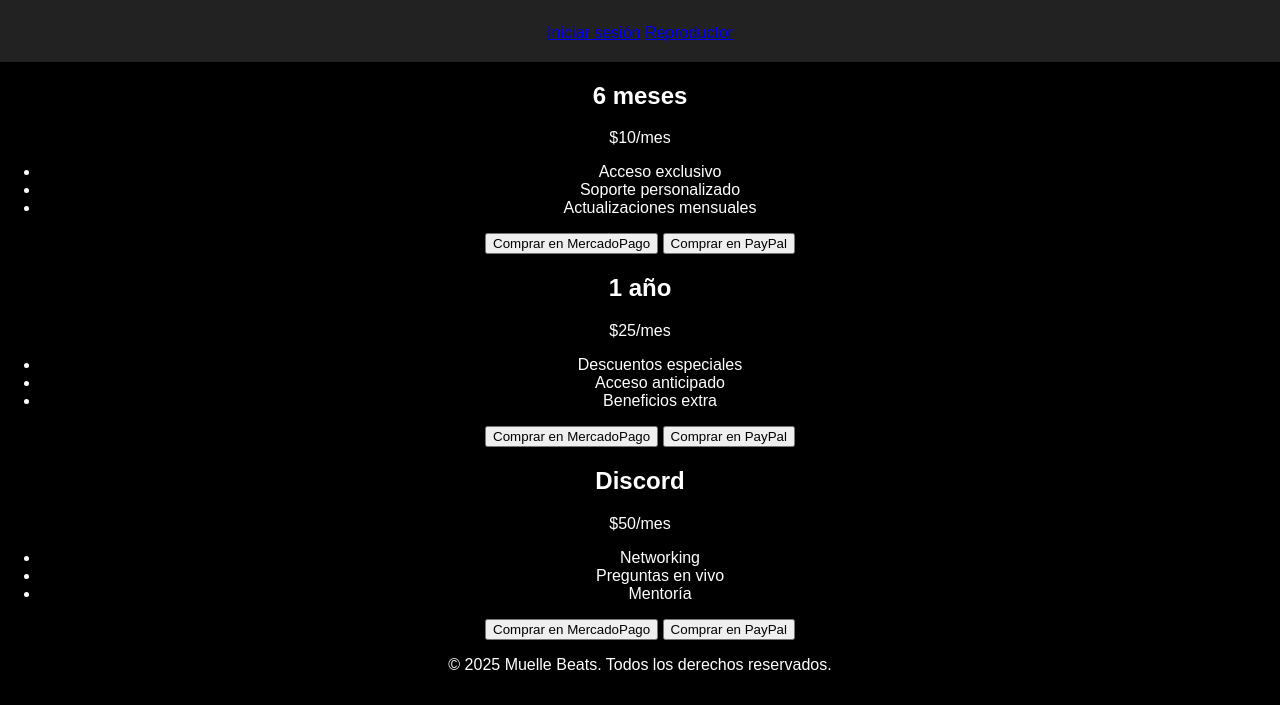
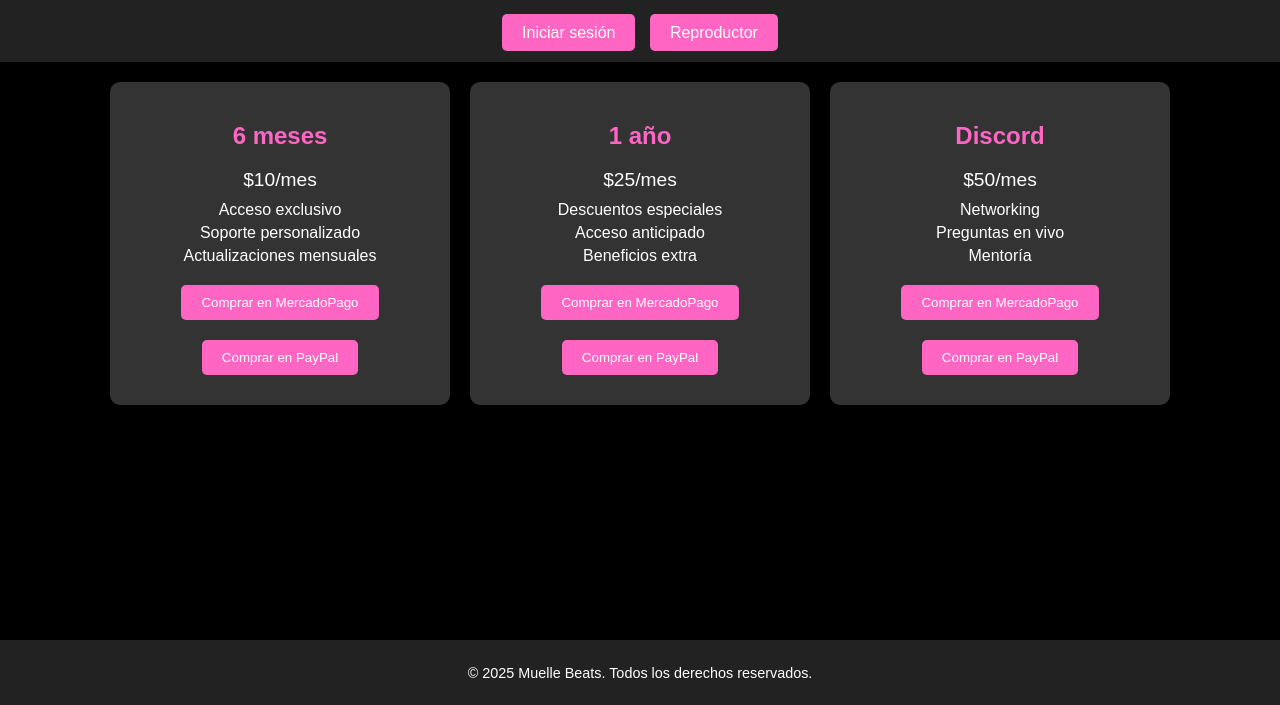
Before and after one commit to muellebeats/muellebeats, a plain HTML site: page index.html in a window 1280 px wide. Shown: the part 95-800 px from the top of the page. Drawn offline with Linux system fonts and the light colour scheme; files that its build step writes are made by us from their sources.

Commit message:
Update index.html

```diff
--- a/index.html
+++ b/index.html
@@ -1,69 +1,64 @@
 <!DOCTYPE html>
-<html lang="es">
+<html lang="en">
 <head>
   <meta charset="UTF-8">
   <meta name="viewport" content="width=device-width, initial-scale=1.0">
   <title>Muelle Beats</title>
-  <link rel="stylesheet" href="styles.css">
+  <link rel="stylesheet" href="./assets/css/styles.css">
 </head>
 <body>
+  <div class="container">
     <header class="header">
       <h1 class="title">Muelle Beats</h1>
-    <nav class="nav">
-      <a href="#">Iniciar sesión</a>
-      <a href="#">Reproductor</a>
-    </nav>
+      <div class="nav-buttons">
+        <a href="./auth.html" class="btn">Iniciar sesión</a>
+        <a href="./player.html" class="btn">Reproductor</a>
+      </div>
     </header>
-  <main>
-    <section class="planes">
-      <!-- Plan 6 meses -->
-      <div class="plan">
+
+    <main class="main">
+      <section class="plans">
+        <div class="plan-card">
           <h2>6 meses</h2>
-        <p class="precio">$10/mes</p>
+          <p>$10/mes</p>
           <ul>
             <li>Acceso exclusivo</li>
             <li>Soporte personalizado</li>
             <li>Actualizaciones mensuales</li>
           </ul>
-        <div class="botones">
           <button>Comprar en MercadoPago</button>
           <button>Comprar en PayPal</button>
         </div>
-      </div>
 
-      <!-- Plan 1 año -->
-      <div class="plan">
+        <div class="plan-card">
           <h2>1 año</h2>
-        <p class="precio">$25/mes</p>
+          <p>$25/mes</p>
           <ul>
             <li>Descuentos especiales</li>
             <li>Acceso anticipado</li>
             <li>Beneficios extra</li>
           </ul>
-        <div class="botones">
           <button>Comprar en MercadoPago</button>
           <button>Comprar en PayPal</button>
         </div>
-      </div>
 
-      <!-- Plan Discord -->
-      <div class="plan">
+        <div class="plan-card">
           <h2>Discord</h2>
-        <p class="precio">$50/mes</p>
+          <p>$50/mes</p>
           <ul>
             <li>Networking</li>
             <li>Preguntas en vivo</li>
             <li>Mentoría</li>
           </ul>
-        <div class="botones">
           <button>Comprar en MercadoPago</button>
           <button>Comprar en PayPal</button>
         </div>
-      </div>
       </section>
     </main>
-  <footer>
+
+    <footer class="footer">
       <p>© 2025 Muelle Beats. Todos los derechos reservados.</p>
     </footer>
+  </div>
 </body>
 </html>
```
Lines whose indentation alone changed are shown as unchanged.
